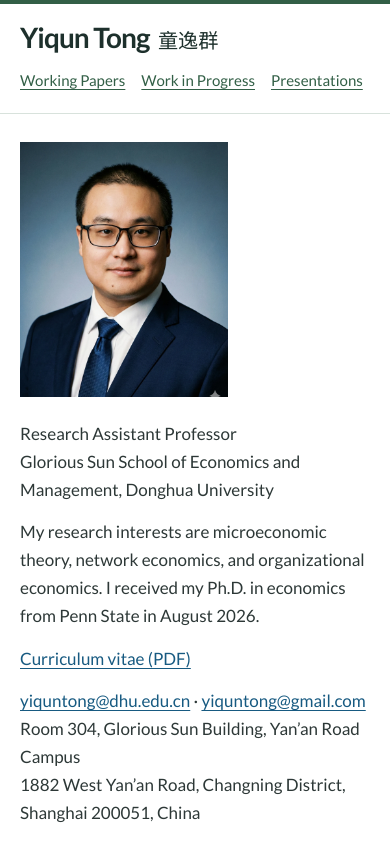
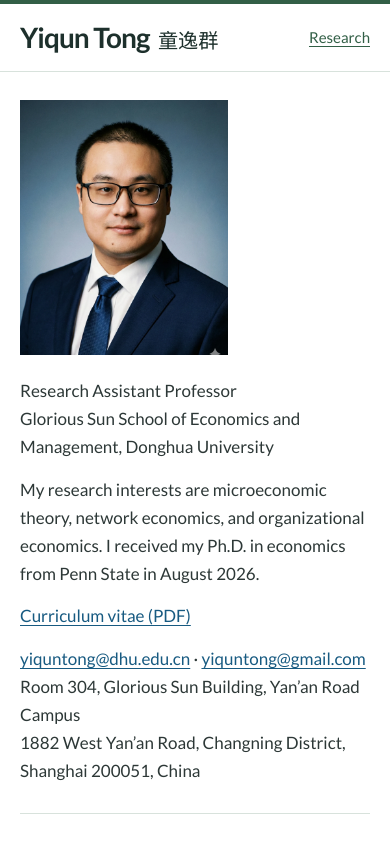
Before and after one commit to yiquntong/yiquntong.github.io, a plain HTML site: page index.html in a window 390 px wide. Shown: the top 843 px of the page. Drawn offline with Linux system fonts and the light colour scheme.

Commit message:
Simplify the homepage navigation to a single Research link

```diff
--- a/assets/site.css
+++ b/assets/site.css
@@ -167,7 +167,7 @@ footer {
 
 @media (max-width: 44rem) {
   .shell { width: min(35rem, calc(100% - 2.5rem)); }
-  .masthead-inner { padding-block: 1rem; }
+  .masthead-inner { column-gap: 1rem; padding-block: 1rem; }
   nav { column-gap: 1rem; }
   .profile {
     grid-template-columns: 1fr;
--- a/index.html
+++ b/index.html
@@ -22,9 +22,7 @@
     <div class="shell masthead-inner">
       <h1>Yiqun Tong <span class="chinese-name" lang="zh-Hans">童逸群</span></h1>
       <nav aria-label="Page sections">
-        <a href="#working-papers">Working Papers</a>
-        <a href="#work-in-progress">Work in Progress</a>
-        <a href="#presentations">Presentations</a>
+        <a href="#working-papers">Research</a>
       </nav>
     </div>
   </header>
```
